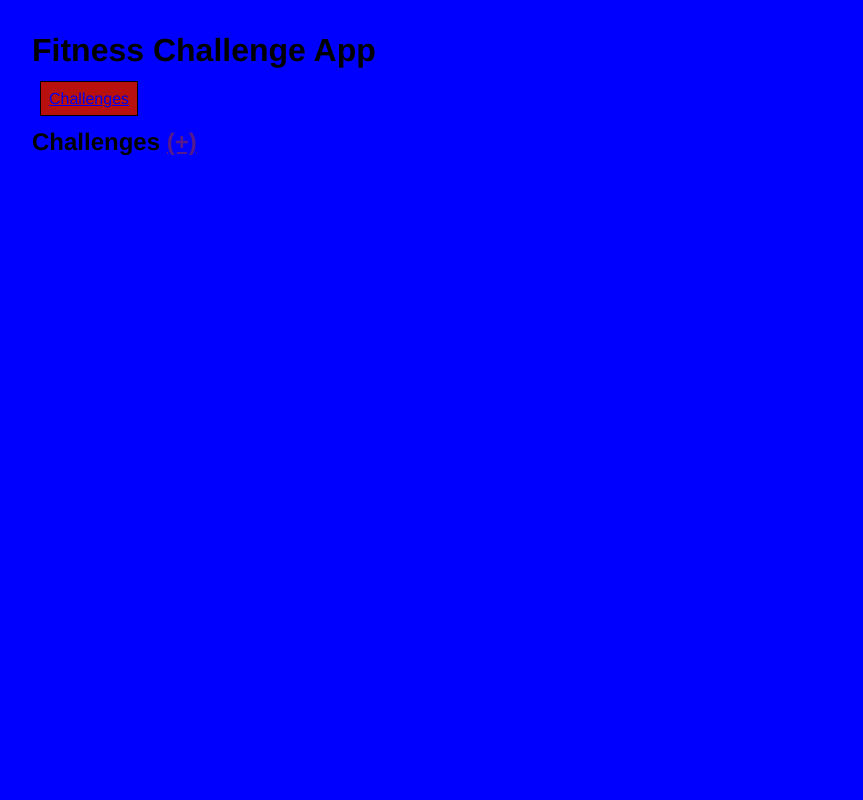
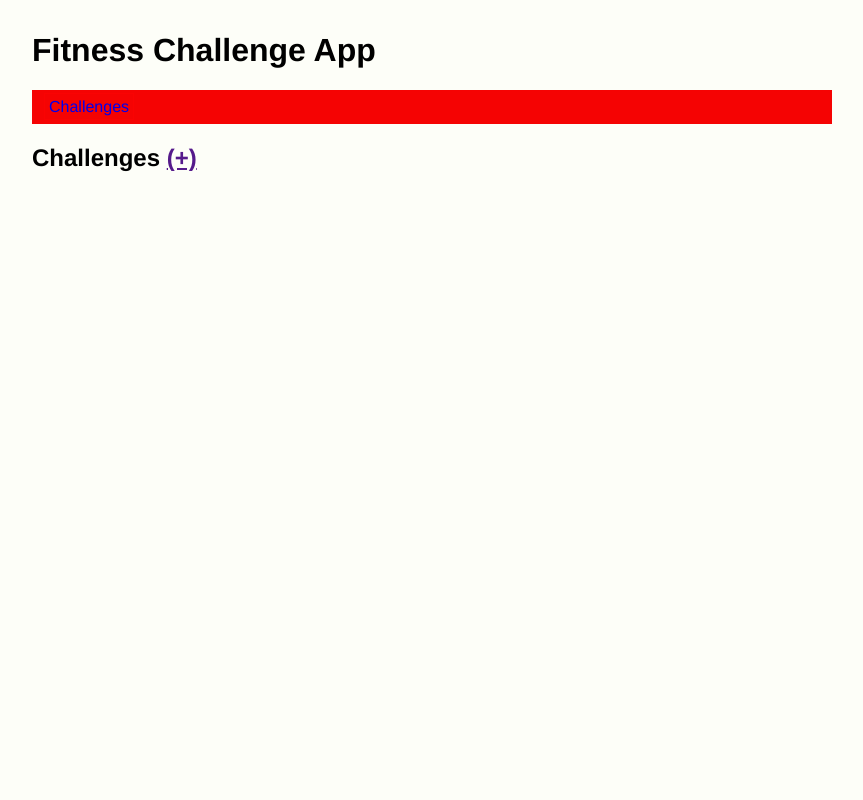
Before and after one commit to lim-is-a/fitness-challenge-app, a Django app: page / in a window 1280 px wide. Shown: the whole page, without its empty margins (208-1071 px from the left). Run offline with Django 3.2, Linux system fonts and the light colour scheme; data that the repository does not hold is empty.

Commit message:
added some body styling

```diff
--- a/fitness_challenge/static/css/fitnessApp.css
+++ b/fitness_challenge/static/css/fitnessApp.css
@@ -3,11 +3,15 @@ body {
     max-width: 50em;
     margin: auto;
     padding: 2em 1em;
-    background-color: blue;
+    background-color: rgba(246, 252, 223, 0.2);
+}
+nav{
+    background-color: #f50303;
+    padding: .5em;
 }
 nav a {
-    border: 1px solid black;
-    margin: .5em;
-    padding: .5em;
-    background-color: #b80f0f;
+    border: 1px solid rgb(250, 3, 3);
+    margin: .25em;
+    padding: .25em;
+    text-decoration: none;
 }
```
